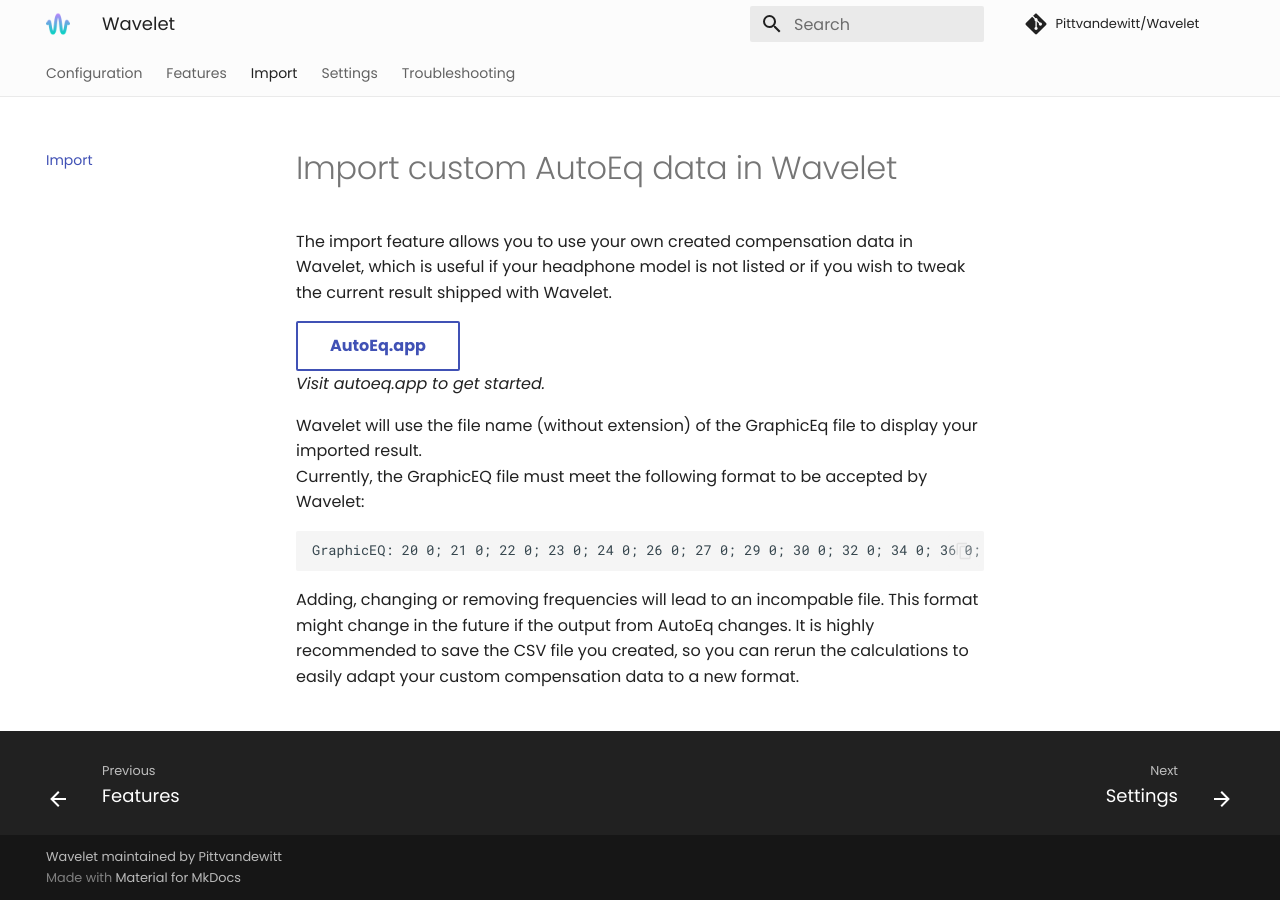
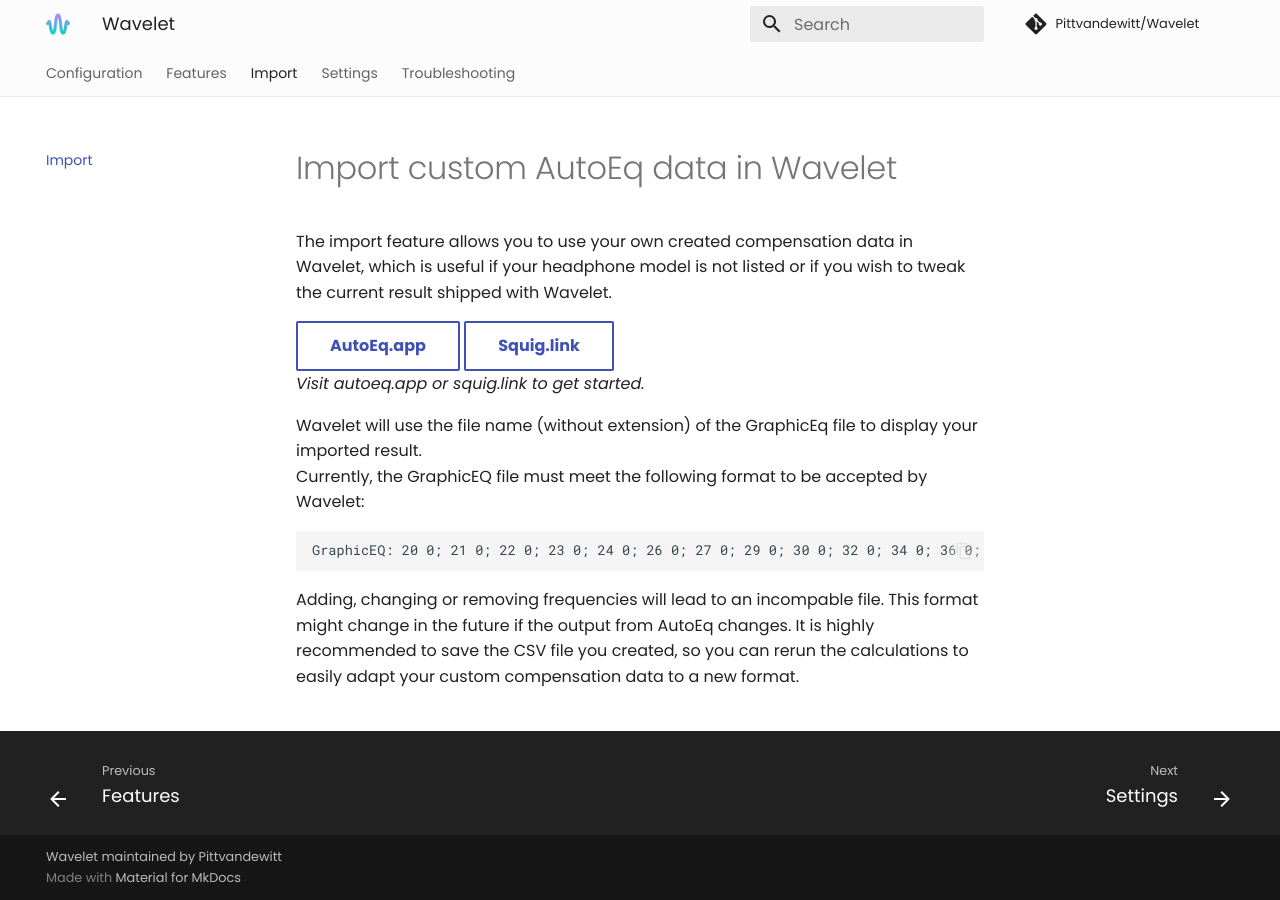
Before and after one commit to Pittvandewitt/Wavelet, an MkDocs documentation site: the page built from docs/Import.md, in a window 1280 px wide. Built offline with MkDocs 1.6.1 and Material for MkDocs 9.7.7, drawn with Linux system fonts in a browser that asks for light colours; comment, search, counter and statistics services are not loaded.

Commit message:
Add squig.link as option to generate equalization data

```diff
--- a/docs/Import.md
+++ b/docs/Import.md
@@ -2,8 +2,8 @@
 
 The import feature allows you to use your own created compensation data in Wavelet, which is useful if your headphone model is not listed or if you wish to tweak the current result shipped with Wavelet.
 
- [AutoEq.app](https://autoeq.app){ .md-button }
-*Visit autoeq.app to get started.*
+[AutoEq.app](https://autoeq.app){ .md-button } [Squig.link](https://squig.link){ .md-button }
+*Visit autoeq.app or squig.link to get started.*
 
 Wavelet will use the file name (without extension) of the GraphicEq file to display your imported result.
 Currently, the GraphicEQ file must meet the following format to be accepted by Wavelet:
```
